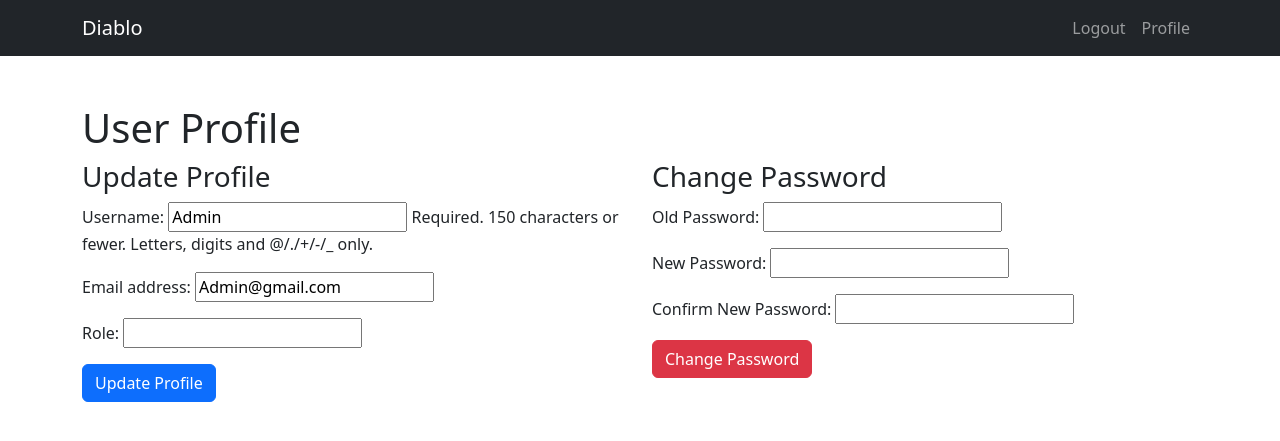
After one commit to AungKaungMyatt/Freelancers_web, a Django app: page /profile/ in a window 1280 px wide. The commit adds this page. Shown: the top 441 px of the page. Run offline with Django 4.2, Linux system fonts and the light colour scheme; a user stored in the database is signed in.

Commit message:
third commit

```diff
--- a/core/forms.py
+++ b/core/forms.py
@@ -1,7 +1,8 @@
 from django import forms
-from django.contrib.auth.forms import UserCreationForm
 from .models import CustomUser
 from .models import Project
+from django.contrib.auth.forms import UserCreationForm
+from django.contrib.auth import get_user_model
 
 class CustomUserCreationForm(UserCreationForm):
     ROLE_CHOICES = [
@@ -18,3 +19,24 @@ class ProjectForm(forms.ModelForm):
     class Meta:
         model = Project
         fields = ['title', 'description', 'budget']
+
+User = get_user_model()
+
+class UserProfileForm(forms.ModelForm):
+    class Meta:
+        model = User
+        fields = ['username', 'email', 'role']  # Fields the user can update
+        widgets = {
+            'role': forms.TextInput(attrs={'readonly': 'readonly'}),  # Role is not editable
+        }
+
+class PasswordChangeForm(forms.Form):
+    old_password = forms.CharField(widget=forms.PasswordInput, label="Old Password")
+    new_password = forms.CharField(widget=forms.PasswordInput, label="New Password")
+    confirm_password = forms.CharField(widget=forms.PasswordInput, label="Confirm New Password")
+
+    def clean(self):
+        cleaned_data = super().clean()
+        if cleaned_data.get('new_password') != cleaned_data.get('confirm_password'):
+            raise forms.ValidationError("New passwords do not match!")
+        return cleaned_data
--- a/core/templates/base.html
+++ b/core/templates/base.html
@@ -11,18 +11,58 @@
     />
 </head>
 <body>
+    <!-- Navbar -->
     <nav class="navbar navbar-expand-lg navbar-dark bg-dark">
         <div class="container">
             <a class="navbar-brand" href="/">Diablo</a>
-        <div>
-          <a class="nav-link text-white" href="{% url 'logout' %}">Logout</a>
+            <button class="navbar-toggler" type="button" data-bs-toggle="collapse" data-bs-target="#navbarNav">
+                <span class="navbar-toggler-icon"></span>
+            </button>
+            <div class="collapse navbar-collapse" id="navbarNav">
+                <ul class="navbar-nav ms-auto">
+                    {% if user.is_authenticated %}
+                        {% if user.role == 'client' %}
+                            <li class="nav-item">
+                                <a class="nav-link" href="{% url 'client_dashboard' %}">Dashboard</a>
+                            </li>
+                            <li class="nav-item">
+                                <a class="nav-link" href="{% url 'post_project' %}">Post Project</a>
+                            </li>
+                        {% elif user.role == 'freelancer' %}
+                            <li class="nav-item">
+                                <a class="nav-link" href="{% url 'freelancer_dashboard' %}">Dashboard</a>
+                            </li>
+                            <li class="nav-item">
+                                <a class="nav-link" href="{% url 'project_list' %}">Available Projects</a>
+                            </li>
+                        {% endif %}
+                        <li class="nav-item">
+                            <a class="nav-link" href="{% url 'logout' %}">Logout</a>
+                        </li>
+                    {% else %}
+                        <li class="nav-item">
+                            <a class="nav-link" href="{% url 'login' %}">Login</a>
+                        </li>
+                        <li class="nav-item">
+                            <a class="nav-link" href="{% url 'register' %}">Register</a>
+                        </li>
+                    {% endif %}
+                    {% if user.is_authenticated %}
+                             <li class="nav-item">
+                                <a class="nav-link" href="{% url 'profile' %}">Profile</a>
+                            </li>
+                        {% endif %}
+                </ul>
             </div>
         </div>
     </nav>
 
-    <div class="container mt-5">{% block content %}{% endblock %}</div>
+    <!-- Page Content -->
+    <div class="container mt-5">
+        {% block content %}{% endblock %}
+    </div>
 
-    <!-- Bootstrap JS Bundle -->
+    <!-- Bootstrap JS -->
     <script src="https://cdn.jsdelivr.net/npm/bootstrap@5.3.2/dist/js/bootstrap.bundle.min.js"></script>
 </body>
 </html>
--- /dev/null
+++ b/core/templates/profile.html
@@ -0,0 +1,34 @@
+{% extends 'base.html' %}
+{% block title %}User Profile{% endblock %}
+
+{% block content %}
+<h1>User Profile</h1>
+
+{% if messages %}
+  {% for message in messages %}
+    <div class="alert alert-{{ message.tags }}">{{ message }}</div>
+  {% endfor %}
+{% endif %}
+
+<div class="row">
+    <!-- Update Profile Form -->
+    <div class="col-md-6">
+        <h3>Update Profile</h3>
+        <form method="POST">
+            {% csrf_token %}
+            {{ profile_form.as_p }}
+            <button type="submit" name="update_profile" class="btn btn-primary">Update Profile</button>
+        </form>
+    </div>
+
+    <!-- Change Password Form -->
+    <div class="col-md-6">
+        <h3>Change Password</h3>
+        <form method="POST">
+            {% csrf_token %}
+            {{ password_form.as_p }}
+            <button type="submit" name="change_password" class="btn btn-danger">Change Password</button>
+        </form>
+    </div>
+</div>
+{% endblock %}
--- a/core/urls.py
+++ b/core/urls.py
@@ -1,16 +1,19 @@
 from django.urls import path
 from django.contrib.auth import views as auth_views
 from .views import CustomLoginView
+from .views import CustomLogoutView
 from . import views
 
 urlpatterns = [
+    path('', views.home, name='home'),
     path('register/', views.register, name='register'),
     path('login/', CustomLoginView.as_view(template_name='login.html'), name='login'),
-    path('logout/', auth_views.LogoutView.as_view(), name='logout'),
+    path('logout/', CustomLogoutView.as_view(), name='logout'),
     path('client/dashboard', views.client_dashboard, name='client_dashboard'),
     path('freelancer/dashboard', views.freelancer_dashboard, name='freelancer_dashboard'),
     path('post_project/', views.post_project, name='post_project'),
     path('projects/', views.project_list, name='project_list'),
     path('projects/<int:project_id>/apply/', views.apply_project, name='apply_project'),
     path('projects/<int:project_id>/applications/', views.view_applications, name='view_applications'),
+    path('profile/', views.profile, name='profile'),
 ]
--- a/core/views.py
+++ b/core/views.py
@@ -5,6 +5,14 @@ from .forms import CustomUserCreationForm
 from .forms import ProjectForm
 from .models import Project, Application
 from django.shortcuts import get_object_or_404
+from django.contrib import messages
+from django.contrib.auth import logout
+from django.views import View
+from django.contrib.auth import update_session_auth_hash
+from .forms import UserProfileForm, PasswordChangeForm
+
+def home(request):
+    return render(request, 'home.html')
 
 # Create your views here.
 def register(request):
@@ -17,13 +25,42 @@ def register(request):
         form = CustomUserCreationForm()
     return render(request, 'register.html', {'form': form})
 
+class CustomLogoutView(View):
+    def get(self, request):
+        logout(request)  # Perform the logout
+        return redirect('login')  # Redirect to login page
+
+#@login_required
+#def client_dashboard(request):
+    #return render(request, 'client_dashboard.html')
+
 @login_required
 def client_dashboard(request):
-    return render(request, 'client_dashboard.html')
+    if request.user.role != 'client':
+        return redirect('login')  # Only clients can access this page
+
+    projects = Project.objects.filter(created_by=request.user)
+    project_stats = []
+
+    for project in projects:
+        total_applications = project.applications.count()
+        pending_applications = project.applications.filter(status='pending').count()
+        project_stats.append({
+            'project': project,
+            'total_applications': total_applications,
+            'pending_applications': pending_applications,
+        })
+
+    return render(request, 'client_dashboard.html', {'project_stats': project_stats})
 
 @login_required
 def freelancer_dashboard(request):
-    return render(request, 'freelancer_dashboard.html')
+    if request.user.role != 'freelancer':
+        return redirect('login')  # Only freelancers can access this page
+
+    applications = request.user.applications.select_related('project')  # Get applied projects
+    return render(request, 'freelancer_dashboard.html', {'applications': applications})
+
 
 class CustomLoginView(LoginView):
     def get_success_url(self):
@@ -57,13 +94,41 @@ def project_list(request):
     projects = Project.objects.all()
     return render(request, 'project_list.html', {'projects': projects})
 
+#@login_required
+#def apply_project(request, project_id):
+    #if request.user.role != 'freelancer':
+        #return redirect('login')  # Only freelancers can apply
+
+    #project = get_object_or_404(Project, id=project_id)
+    #Application.objects.get_or_create(project=project, freelancer=request.user)
+    #return redirect('project_list')
+
+#@login_required
+#def view_applications(request, project_id):
+    #if request.user.role != 'client':
+       # return redirect('login')  # Only clients can access this page
+
+   # project = get_object_or_404(Project, id=project_id, created_by=request.user)
+   # applications = project.applications.all()  # Get all applications related to the project
+    #return render(request, 'view_applications.html', {'project': project, 'applications': applications})
+
 @login_required
 def apply_project(request, project_id):
     if request.user.role != 'freelancer':
         return redirect('login')  # Only freelancers can apply
 
     project = get_object_or_404(Project, id=project_id)
-    Application.objects.get_or_create(project=project, freelancer=request.user)
+
+    # Check if the freelancer has already applied
+    application, created = Application.objects.get_or_create(
+        project=project,
+        freelancer=request.user
+    )
+    if created:
+        messages.success(request, f"You have successfully applied for '{project.title}'.")
+    else:
+        messages.warning(request, "You have already applied for this project.")
+
     return redirect('project_list')
 
 @login_required
@@ -72,5 +137,70 @@ def view_applications(request, project_id):
         return redirect('login')  # Only clients can access this page
 
     project = get_object_or_404(Project, id=project_id, created_by=request.user)
-    applications = project.applications.all()  # Get all applications related to the project
-    return render(request, 'view_applications.html', {'project': project, 'applications': applications})
+
+    # Handle POST request for accept/reject actions
+    if request.method == 'POST':
+        application_id = request.POST.get('application_id')
+        action = request.POST.get('action')
+
+        application = get_object_or_404(Application, id=application_id, project=project)
+
+        if action == 'accept':
+            application.status = 'accepted'
+            messages.success(request, f"Application from {application.freelancer.username} has been accepted.")
+        elif action == 'reject':
+            application.status = 'rejected'
+            messages.warning(request, f"Application from {application.freelancer.username} has been rejected.")
+
+        application.save()
+        return redirect('view_applications', project_id=project.id)
+
+    # Handle GET requests for filtering and sorting
+    applications = project.applications.all()
+
+    status_filter = request.GET.get('status')
+    if status_filter in ['pending', 'accepted', 'rejected']:
+        applications = applications.filter(status=status_filter)
+
+    sort_by = request.GET.get('sort')
+    if sort_by == 'date_asc':
+        applications = applications.order_by('applied_at')
+    elif sort_by == 'date_desc':
+        applications = applications.order_by('-applied_at')
+
+    return render(request, 'view_applications.html', {
+        'project': project,
+        'applications': applications,
+        'status_filter': status_filter,
+        'sort_by': sort_by
+    })
+
+@login_required
+def profile(request):
+    user = request.user
+
+    # Handle user profile update
+    if request.method == 'POST':
+        profile_form = UserProfileForm(request.POST, instance=user)
+        password_form = PasswordChangeForm(request.POST)
+        if 'update_profile' in request.POST and profile_form.is_valid():
+            profile_form.save()
+            messages.success(request, "Profile updated successfully!")
+        elif 'change_password' in request.POST and password_form.is_valid():
+            if user.check_password(password_form.cleaned_data['old_password']):
+                user.set_password(password_form.cleaned_data['new_password'])
+                user.save()
+                update_session_auth_hash(request, user)  # Keep user logged in after password change
+                messages.success(request, "Password updated successfully!")
+            else:
+                messages.error(request, "Old password is incorrect!")
+        else:
+            messages.error(request, "Please correct the errors below.")
+    else:
+        profile_form = UserProfileForm(instance=user)
+        password_form = PasswordChangeForm()
+
+    return render(request, 'profile.html', {
+        'profile_form': profile_form,
+        'password_form': password_form
+    })
--- a/diablo/settings.py
+++ b/diablo/settings.py
@@ -116,8 +116,8 @@ USE_TZ = True
 # Static files (CSS, JavaScript, Images)
 # https://docs.djangoproject.com/en/4.2/howto/static-files/
 
-STATIC_URL = 'static/'
-STATICFILES_DIRS = [BASE_DIR / 'static']
+STATIC_URL = '/static/'
+STATICFILES_DIRS = [BASE_DIR / "static"]
 
 # Default primary key field type
 # https://docs.djangoproject.com/en/4.2/ref/settings/#default-auto-field
@@ -126,3 +126,5 @@ DEFAULT_AUTO_FIELD = 'django.db.models.BigAutoField'
 
 # User Model Field
 AUTH_USER_MODEL = 'core.CustomUser'
+
+LOGOUT_REDIRECT_URL = 'login'
```
Also changed, not shown: core/models.py (+16 -1 lines), core/templates/client_dashboard.html (+31 -12 lines), core/templates/freelancer_dashboard.html (+33 -8 lines), core/templates/home.html (added, +24 -0 lines), core/templates/project_list.html (+8 -0 lines), core/templates/view_applications.html (+53 -2 lines), core/migrations/0005_application_status.py (added), db.sqlite3. Lines whose indentation alone changed are shown as unchanged.
